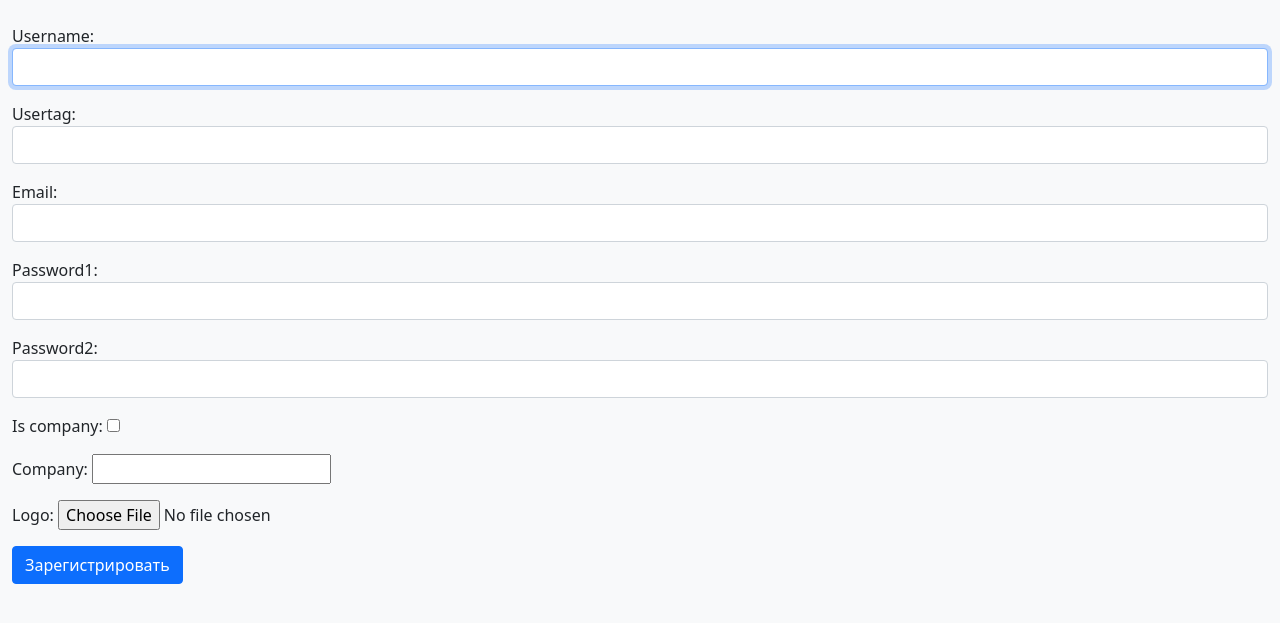
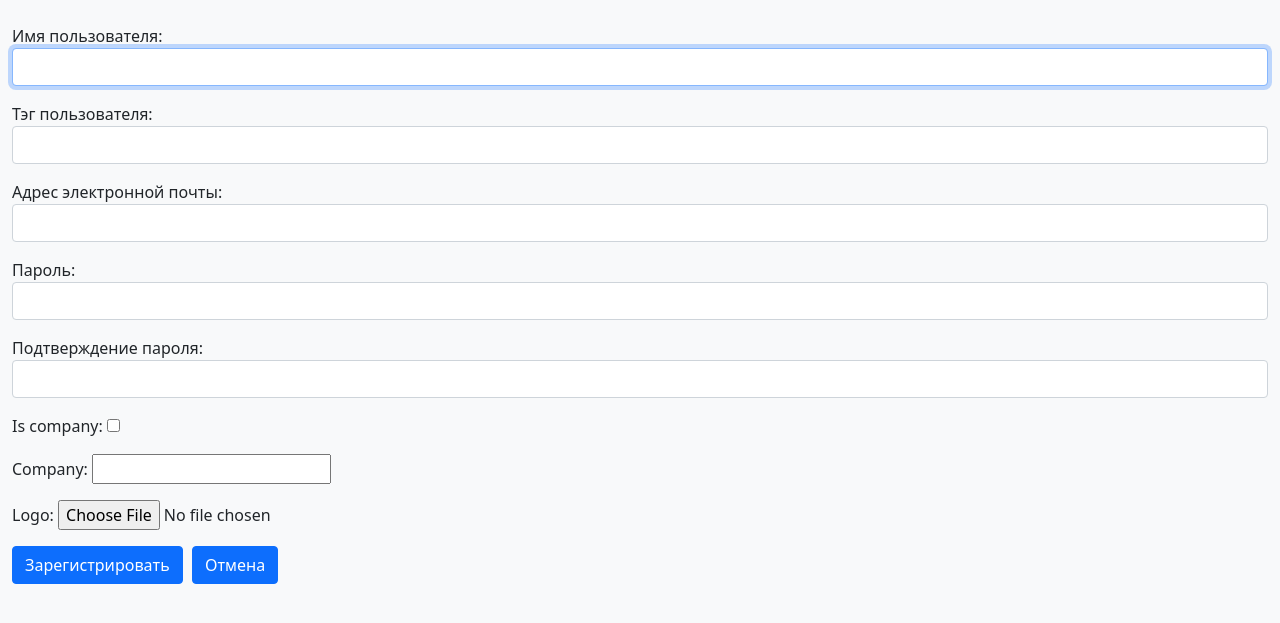
Before and after one commit to Evgeniy-Pavlov/public_blog, a Django app: page /register/ in a window 1280 px wide. Shown: the part 70-693 px from the top of the page. Run offline with Django 4.2, Linux system fonts and the light colour scheme; some libraries are stand-ins or nearby versions.

Commit message:
поправил лэйблы в формах профиля пользователя

```diff
--- a/blog/mainapp/forms.py
+++ b/blog/mainapp/forms.py
@@ -6,11 +6,11 @@ from django import forms
 class RegisterForm(UserCreationForm):
     """Форма регистрации."""
 
-    username = forms.CharField(widget=forms.TextInput(attrs={'class': 'form-control'}))
-    usertag = forms.CharField(widget=forms.TextInput(attrs={'class': 'form-control'}))
-    email = forms.CharField(widget=forms.EmailInput(attrs={'class': 'form-control'}))
-    password1 = forms.CharField(widget=forms.PasswordInput(attrs={'class': 'form-control'}))
-    password2 = forms.CharField(widget=forms.PasswordInput(attrs={'class': 'form-control'}))
+    username = forms.CharField(widget=forms.TextInput(attrs={'class': 'form-control'}), label='Имя пользователя')
+    usertag = forms.CharField(widget=forms.TextInput(attrs={'class': 'form-control'}), label='Тэг пользователя')
+    email = forms.CharField(widget=forms.EmailInput(attrs={'class': 'form-control'}), label='Адрес электронной почты')
+    password1 = forms.CharField(widget=forms.PasswordInput(attrs={'class': 'form-control'}), label='Пароль')
+    password2 = forms.CharField(widget=forms.PasswordInput(attrs={'class': 'form-control'}), label='Подтверждение пароля')
 
     class Meta:
         model = UserBase
@@ -20,10 +20,10 @@ class RegisterForm(UserCreationForm):
 class UpdateUserForm(forms.ModelForm):
     """Форма обновления пользователя."""
 
-    username = forms.CharField(max_length=20, widget=forms.TextInput(attrs={'class': 'form-control'}))
-    usertag = forms.CharField(max_length=10, widget=forms.TextInput(attrs={'class': 'form-control'}))
-    email = forms.CharField(widget=forms.EmailInput(attrs={'class': 'form-control'}))
-    about_me = forms.CharField(max_length=500, required=False, widget=forms.TextInput(attrs={'class': 'form-control'}))
+    username = forms.CharField(max_length=20, widget=forms.TextInput(attrs={'class': 'form-control'}), label='Имя пользователя')
+    usertag = forms.CharField(max_length=10, widget=forms.TextInput(attrs={'class': 'form-control'}), label='Тэг пользователя')
+    email = forms.CharField(widget=forms.EmailInput(attrs={'class': 'form-control'}), label='Адрес электронной почты')
+    about_me = forms.CharField(max_length=500, required=False, widget=forms.TextInput(attrs={'class': 'form-control'}), label='Обо мне')
 
     class Meta:
         model = UserBase
@@ -33,9 +33,9 @@ class UpdateUserForm(forms.ModelForm):
 class UpdatePasswordForm(PasswordChangeForm):
     """Форма обновления пароля пользователя."""
 
-    old_password = forms.CharField(widget=forms.PasswordInput(attrs={'class': 'form-control'}))
-    new_password1 = forms.CharField(widget=forms.PasswordInput(attrs={'class': 'form-control'}))
-    new_password2 = forms.CharField(widget=forms.PasswordInput(attrs={'class': 'form-control'}))
+    old_password = forms.CharField(widget=forms.PasswordInput(attrs={'class': 'form-control'}), label='Старый пароль')
+    new_password1 = forms.CharField(widget=forms.PasswordInput(attrs={'class': 'form-control'}), label='Новый пароль')
+    new_password2 = forms.CharField(widget=forms.PasswordInput(attrs={'class': 'form-control'}), label='Подтвердите новый пароль')
 
     class Meta:
         model = UserBase
--- a/blog/mainapp/templates/mainapp/change_user_password.html
+++ b/blog/mainapp/templates/mainapp/change_user_password.html
@@ -4,5 +4,7 @@
 {% csrf_token %}
 {{form.as_p}}
 <button class="btn btn-primary">Сохранить</button>
+<a class="btn btn-primary" style="margin-left: 5px;" href="/">Отмена</a>
 </form>
+
 {% endblock %}
--- a/blog/mainapp/templates/mainapp/login.html
+++ b/blog/mainapp/templates/mainapp/login.html
@@ -6,6 +6,7 @@
     {% csrf_token %}
     {{form.as_p}}
     <button class="btn btn-primary">Войти</button>
+    <a class="btn btn-primary" style="margin-left: 5px;" href="/">Отмена</a>
 </form>
 
 {% endblock %}
--- a/blog/mainapp/templates/mainapp/userbase_form.html
+++ b/blog/mainapp/templates/mainapp/userbase_form.html
@@ -4,5 +4,7 @@
 {% csrf_token %}
 {{form.as_p}}
 <button class="btn btn-primary">Зарегистрировать</button>
+<a class="btn btn-primary" style="margin-left: 5px;" href="/">Отмена</a>
 </form>
+
 {% endblock %}
```
